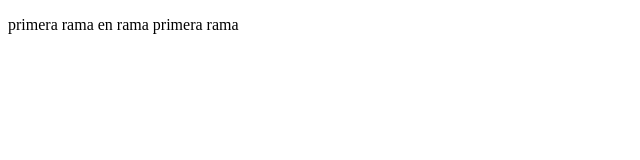
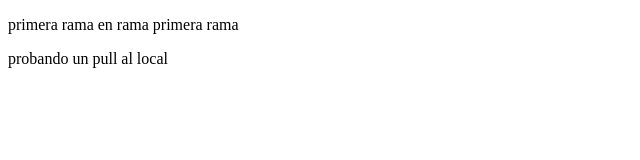
Before and after one commit to alexanderJava8/book-jit, a plain HTML site: page index.html in a window 1280 px wide. Shown: the whole page, without its empty margins (0-640 px from the left). Drawn offline with Linux system fonts and the light colour scheme.

Commit message:
Update index.html
ddc

```diff
--- a/index.html
+++ b/index.html
@@ -8,5 +8,6 @@
 <body>
     <div></div>
     <p>primera rama en rama primera rama</p>
+    probando un pull al local
 </body>
 </html>
```
